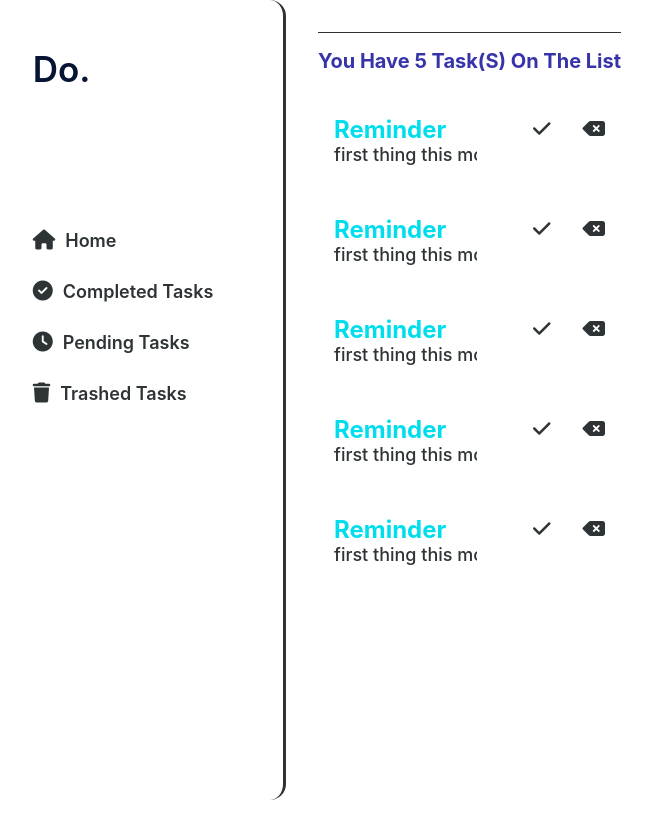
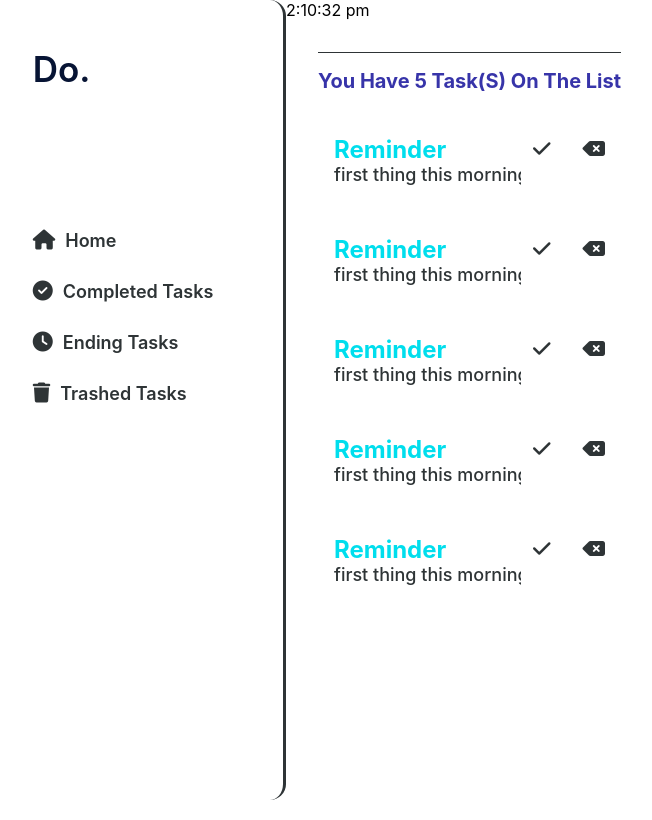
Before and after one commit to Walter-sdq/react-todo-list, a React (Create React App) app: page / in a window 1280 px wide. Shown: the whole page, without its empty margins (37-689 px from the left). Built offline with nearby package versions, Linux system fonts and the light colour scheme; data requests are answered from the project's data file.

Commit message:
fix key error

```diff
--- a/src/components/container/container.jsx
+++ b/src/components/container/container.jsx
@@ -6,7 +6,7 @@ import './container.css'
 import '../pages/pages.css'
 import Home from "../pages/home.component";
 import Completed from "../pages/completed.component";
-import Pending from     "../pages/pending.component";
+import Pending from "../pages/pending.component";
 import Trashed from "../pages/trashed.component";
 import Details from "../pages/todoDetails.component";
 const Container = () => {
@@ -18,10 +18,17 @@ const Container = () => {
     //         `you are all cought up :)`
     //     }
     // }
+
+    const logo = 'do.'
+    const home = '/'
+    const completed = '/completed'
+    const pending = '/pending'
+    const trash = '/trashed'
+
     return (
         <Router>
             <div className="wrapper">
-                <Nav />
+                <Nav logo={logo} home={home} completed={completed} pending={pending} trash={trash} />
                 <Switch >
 
                     <Route exact path="/">
@@ -41,7 +48,7 @@ const Container = () => {
                     </Route>
 
                     <Route path='/lists/:id'>
-                        <Details/>
+                        <Details />
                     </Route>
 
                     {/* <Route path='/completed/:id'>
--- /dev/null
+++ b/src/components/hooks/useTime.component.jsx
@@ -0,0 +1,25 @@
+const Time = (props) => {
+    const currentTime = new Date(),
+        hours = currentTime.getHours(),
+        minutes = currentTime.getMinutes(),
+        seconds = currentTime.getSeconds(),
+        ampm = hours >= 12 ? 'pm' : 'am';
+
+    return (
+        <div className="clock">
+            {
+                hours === 0 ? 12 :
+                    (hours > 12) ?
+                        hours - 12 : hours
+            }:{
+                minutes > 9 ? minutes : `0${minutes}`
+            }:{
+                seconds > 9 ? seconds : `0${seconds}`
+            } {ampm}
+
+            {console.log(currentTime)}
+        </div>
+    )
+}
+
+export default Time;
--- a/src/components/nav/nav.component.jsx
+++ b/src/components/nav/nav.component.jsx
@@ -1,12 +1,12 @@
 import { Link } from 'react-router-dom/cjs/react-router-dom.min'
 import './nav.css'
-const Nav = () => {
+const Nav = ({ logo, home, completed, pending, trash }) => {
 
-    const logo = 'do.'
-    const home = 'home'
-    const completed = 'completed'
-    const pending = 'pending'
-    const trash = 'trashed'
+    // const logo = 'do.'
+    // const home = '/'
+    // const completed = '/completed'
+    // const pending = '/pending'
+    // const trash = '/trashed'
 
     return (
 
@@ -14,7 +14,7 @@ const Nav = () => {
             <div className="navPadding">
                 <div className="navContainer">
                     <div className="logo">
-                        <Link to="#">
+                        <Link to={home}>
                             {logo}
                         </Link>
                     </div>
@@ -24,24 +24,24 @@ const Nav = () => {
                                 <span>
                                     <i className="fas fa-home"></i>
                                 </span>
-                                <Link to='/'>{home}</Link>
+                                <Link to={home}>home</Link>
                             </li>
                             <li>
                                 <span>
                                     <i className="fas fa-circle-check"></i>
                                 </span>
-                                <Link to={`/${completed}`}>{`${completed} tasks`}</Link></li>
+                                <Link to={completed}> completed tasks</Link></li>
                             <li>
                                 <span>
                                     <i className="fas fa-clock"></i>
                                 </span>
-                                <Link to={`/${pending}`}>{`${pending} tasks`}</Link>
+                                <Link to={pending}> ending tasks </Link>
                             </li>
                             <li>
                                 <span>
                                     <i className="fas fa-trash"></i>
                                 </span>
-                                <Link to={`/${trash}`}>{`${trash} tasks`}</Link>
+                                <Link to={trash}>trashed tasks</Link>
                             </li>
                         </ul>
                     </div>
--- a/src/components/pages/home.component.jsx
+++ b/src/components/pages/home.component.jsx
@@ -1,6 +1,7 @@
 import useFetch from "../hooks/fetchListsData.component";
+import Time from "../hooks/useTime.component";
 import Todo from "../todo/todo.component";
-// import { useState, useEffect } from "react";
+// import
 const Home = (props) => {
 
     const {
@@ -14,6 +15,7 @@ const Home = (props) => {
         <div className="showLists">
             {err && <div>{err}</div>}
             {loading && <div className='inline'>Loading...</div>}
+            {<Time currentTime/> }
             {lists && <Todo
                 lists={lists}
                 isNotNull={lists.length < 1 ? `You are all cought up :)` : `you have ${lists.length} task(s) on the list`}
--- a/src/components/pages/todoDetails.component.jsx
+++ b/src/components/pages/todoDetails.component.jsx
@@ -1,5 +1,6 @@
 import { useParams } from "react-router-dom/cjs/react-router-dom.min";
 import useFetch from "../hooks/fetchListsData.component";
+
 const Details = () => {
     const { id } = useParams()
     const { data: list, err, loading } = useFetch(`http://localhost:8000/lists/${id}`)
--- a/src/components/todo/todo.component.jsx
+++ b/src/components/todo/todo.component.jsx
@@ -1,14 +1,6 @@
 import { Link } from 'react-router-dom/cjs/react-router-dom.min';
 import './todo.css'
 const Todo = ({ lists, isNotNull, handleDelete }) => {
-    // function check() {
-    //     if (lists.lenght < 1) {
-    //         `you have ${lists.length} task(s) on the list`
-    //     } else {
-    //         `you are all cought up :)`
-    //     }
-    // }
-
 
     return (
 
@@ -20,8 +12,8 @@ const Todo = ({ lists, isNotNull, handleDelete }) => {
                     </div>
 
                     {lists.map((list) => (
-                        <Link to={`/lists/${list.id}`}>
-                            <div className="list-prev" key={list.id}>
+
+                            <div className="list-prev" key={list.id}><Link to={`/lists/${list.id}`}>
                                 <div className="list-prev-inner">
                                     <h2 className="list-title">
                                         {list.name}
@@ -29,13 +21,13 @@ const Todo = ({ lists, isNotNull, handleDelete }) => {
                                     <p className="list-details">
                                         {list.body}
                                     </p>
-                                </div>
+                                </div>  </Link>
                                 <div className="chk-btn">
                                     <i className="fas fa-check done" title='Done'></i>
                                     <i className="fas fa-delete-left delete" title='Delete' onClick={() => handleDelete(list.id)} ></i>
                                 </div>
                             </div>
-                        </Link>
+
                     )
 
                     )}
--- a/src/components/todo/todo.css
+++ b/src/components/todo/todo.css
@@ -43,7 +43,9 @@
         justify-content: space-between;
         padding: 1rem 0 1rem 1rem;
         box-sizing: border-box;
-
+a{
+    width: 100%;
+}
         .list-title {
             color: var(--bs-lblue);
             text-transform: capitalize;
```
Also changed, not shown: 1 other file (tests, documents, lock files or other folders).
